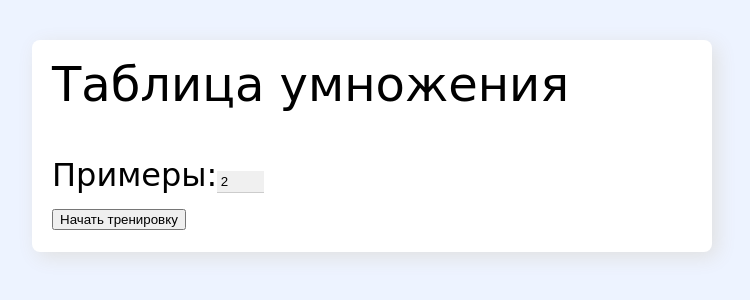
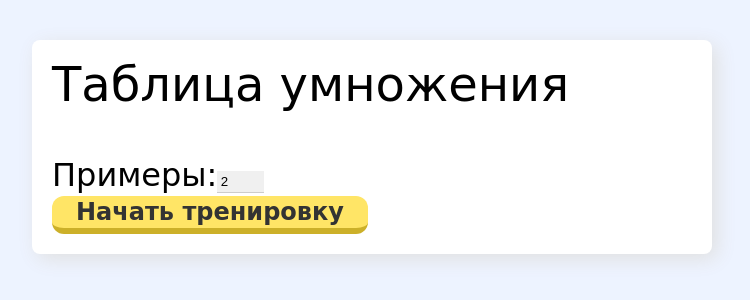
Before and after one commit to gkond/multab, a React (Create React App) app: page / in a window 1280 px wide. Shown: the top 300 px of the page, without its empty margins (268-1018 px from the left). Built offline with nearby package versions, Linux system fonts and the light colour scheme.

Commit message:
Add button component

```diff
--- /dev/null
+++ b/src/components/common/Button/index.tsx
@@ -0,0 +1,22 @@
+import React from "react";
+import "./styles.css";
+
+const audio = new Audio('./sfx/click.mp3');
+
+export const Button:React.FunctionComponent<{
+  disabled?: boolean,
+  text: string,
+  onClick: () => void
+}> = ({disabled = false, text, onClick}) => (
+  <button
+    className="button"
+    disabled={disabled}
+    onClick={() => {
+      audio.play();
+      onClick();
+    }}
+    type="button"
+  >
+    {text}
+  </button>
+);
--- /dev/null
+++ b/src/components/common/Button/styles.css
@@ -0,0 +1,30 @@
+.button {
+  font-family: "Comic Sans MS", sans-serif;
+  font-style: normal;
+  font-weight: bold;
+  font-size: 24px;
+  color: #333333;
+  padding: .1em 1em;
+  border: 0;
+  border-radius: .5em;
+  cursor: pointer;
+  display: inline-block;
+  transition: color .25s, box-shadow .25s;
+  user-select: none;
+  vertical-align: middle;
+  white-space: nowrap;
+  background-color: #ffe566;
+  border-bottom: 6px solid #ccb029;
+}
+
+/*background-color: #5cbb73;*/
+/*background-color: #2e9948;*/
+
+.button:hover {
+  background-color: #ffea80;
+}
+
+.button:active {
+  border-top: 6px solid #fff;
+  border-bottom-width: 0;
+}
--- a/src/components/views/Attempts/index.tsx
+++ b/src/components/views/Attempts/index.tsx
@@ -1,5 +1,6 @@
 import React, {useEffect, useState} from "react";
 import {Attempt} from "../../../types";
+import {Button} from "../../common/Button";
 import "./styles.css";
 
 const AttemptCard: React.FunctionComponent<{
@@ -42,15 +43,15 @@ const AttemptCard: React.FunctionComponent<{
             type="text"
           />
         </span>
-        <button
+
+        <Button
           disabled={value === null || solved}
+          text={"Готово"}
           onClick={() => {
             setSolved(true);
             onSolve(value);
-          }} type="button"
-        >
-          {"Готово"}
-        </button>
+          }}
+        />
       </div>
     </div>
   )
@@ -89,9 +90,10 @@ export const ViewAttempts: React.FunctionComponent<{
         }}
       />
       <div>
-        <button onClick={() => onCancel()} type="button">
-          {"Назад"}
-        </button>
+        <Button
+          text={"Назад"}
+          onClick={onCancel}
+        />
       </div>
     </div>
   );
--- a/src/components/views/Results/index.tsx
+++ b/src/components/views/Results/index.tsx
@@ -1,5 +1,6 @@
 import React from "react";
 import {Attempt} from "../../../types";
+import {Button} from "../../common/Button";
 import "./styles.css";
 
 export const ViewResults: React.FunctionComponent<{
@@ -30,7 +31,7 @@ export const ViewResults: React.FunctionComponent<{
             </span>
             {!correct && (
               <span className="result_correct">
-                {solution.a * solution.b}
+                (Верный ответ: {solution.a * solution.b})
               </span>
             )}
           </li>
@@ -38,12 +39,14 @@ export const ViewResults: React.FunctionComponent<{
       })}
     </ul>
     <div>
-      <button onClick={() => onSettingsChange()} type="button">
-        {"Изменить настройки"}
-      </button>
-      <button onClick={() => onRestart()} type="button">
-        {"Повторить"}
-      </button>
+      <Button
+        text={"Изменить настройки"}
+        onClick={onSettingsChange}>
+      </Button>
+      <Button
+        text={"Повторить"}
+        onClick={onRestart}>
+      </Button>
     </div>
   </div>
 );
--- a/src/components/views/Settings/index.tsx
+++ b/src/components/views/Settings/index.tsx
@@ -1,4 +1,5 @@
 import React from "react";
+import {Button} from "../../common/Button";
 
 const MIN_ATTEMPT_COUNT = 1;
 const MAX_ATTEMPT_COUNT = 20;
@@ -30,10 +31,10 @@ export const ViewSettings: React.FunctionComponent<{
       />
     </label>
     <div>
-      <button onClick={onStart} type="button">
-        {"Начать тренировку"}
-      </button>
-
+      <Button
+        text={"Начать тренировку"}
+        onClick={onStart}>
+      </Button>
     </div>
   </div>
 );
```
Also changed, not shown: 1 other file (tests, documents, lock files or other folders).
